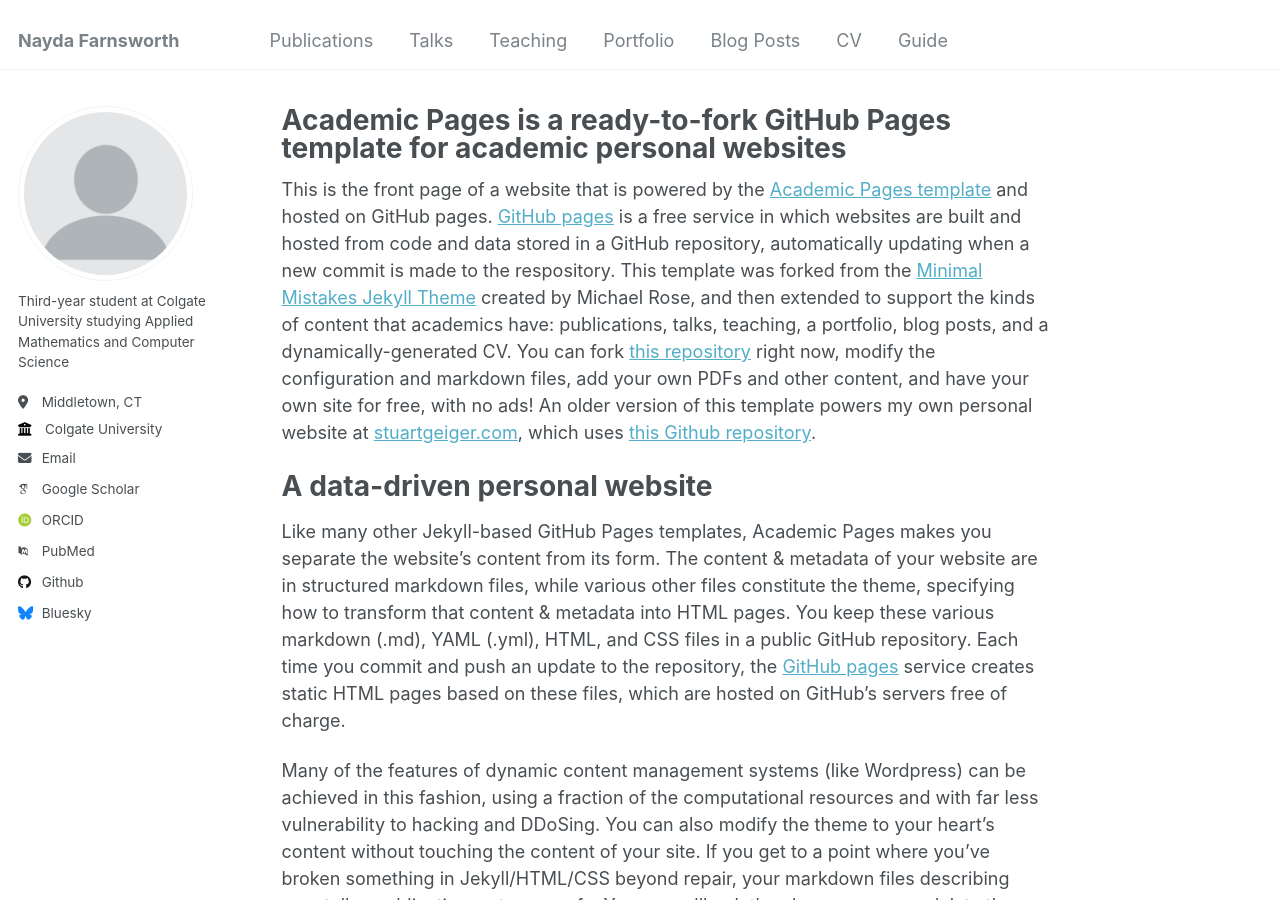
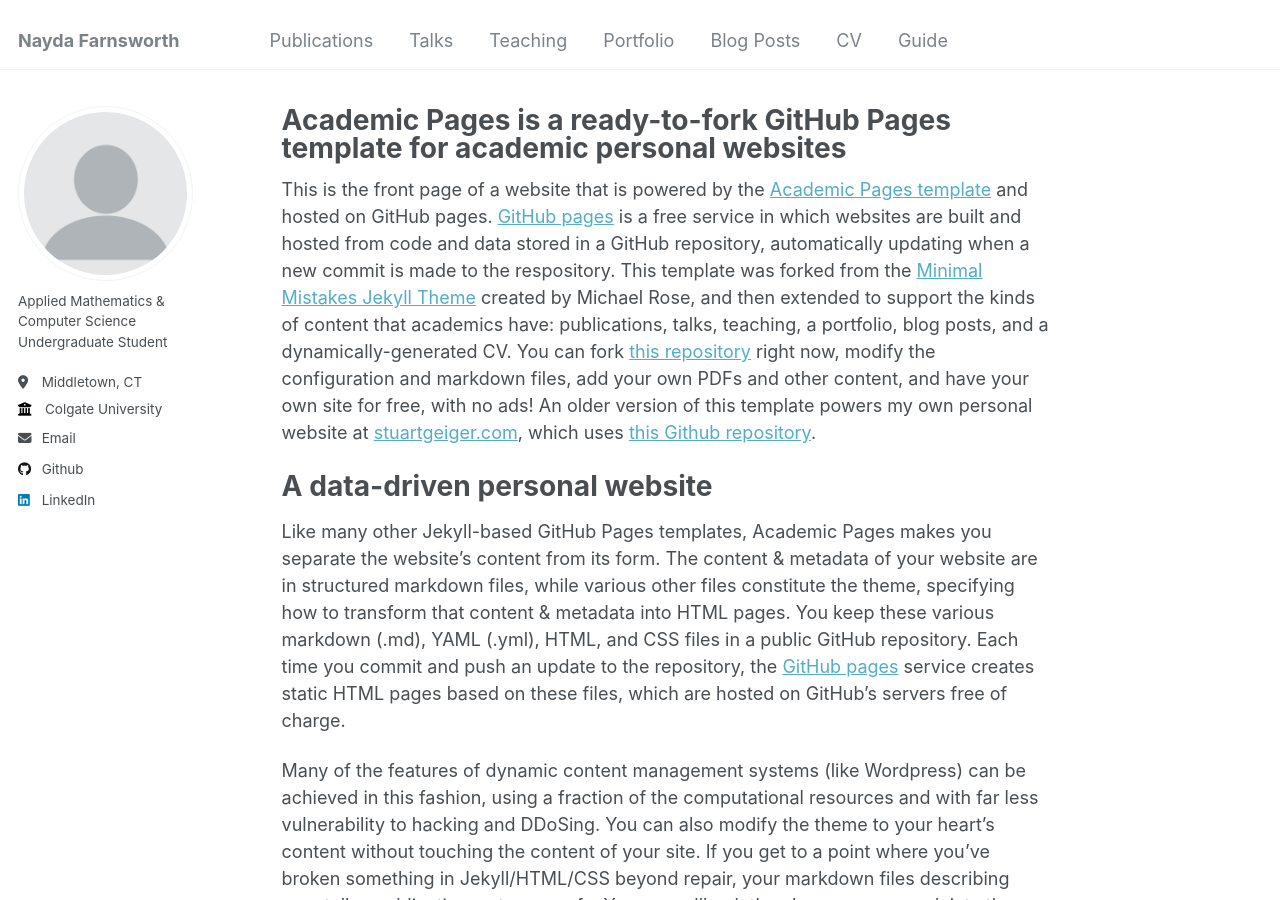
Before and after one commit to naydafarnsworth/naydafarnsworth, a Jekyll site: the page built from _pages/about.md, in a window 1280 px wide and 900 px high. Built offline with Jekyll 4.4.1, drawn with Linux system fonts in a browser that asks for light colours; some web fonts are replaced; part of the change alters nothing that is shown.

Commit message:
small edits

```diff
--- a/_config.yml
+++ b/_config.yml
@@ -24,7 +24,7 @@ author:
   avatar           : "profile.png"
   name             : ""
   pronouns         : # example: "she/her"
-  bio              : "Third-year student at Colgate University studying Applied Mathematics and Computer Science"
+  bio              : "Applied Mathematics & Computer Science Undergraduate Student"
   location         : "Middletown, CT"
   employer         : "Colgate University"
   uri              : # URL
@@ -32,11 +32,11 @@ author:
 
   # Academic websites
   arxiv            : # URL - Update with the correct link to your profile
-  googlescholar    : "https://scholar.google.com/citations?user=PS_CX0AAAAAJ"
+  googlescholar    : # google scholar page
   impactstory      : # URL
-  orcid            : "http://orcid.org/yourorcidurl"
+  orcid            : # orcid page
   semantic         : # URL
-  pubmed           : "https://www.ncbi.nlm.nih.gov/pubmed/?term=john+snow"
+  pubmed           : # pubmed page
   researchgate     : # URL
 
   # Repositories and software development
@@ -48,7 +48,7 @@ author:
   stackoverflow    : # User number or user number and name (i.e., use "1" or "1/jeff-atwood")
 
   # Social media
-  bluesky          : "bsky.app" # Replace this with you Bluesky username
+  bluesky          : # Replace this with you Bluesky username
   facebook         : # Username
   flickr           : # Username
   foursquare       : # Username
@@ -57,7 +57,7 @@ author:
   keybase          : # Username
   instagram        : # Username
   lastfm           : # Username
-  linkedin         : # Username
+  linkedin         : "naydafarnsworth"
   mastodon         : # URL
   medium           : # URL
   pinterest        : # Username
```
